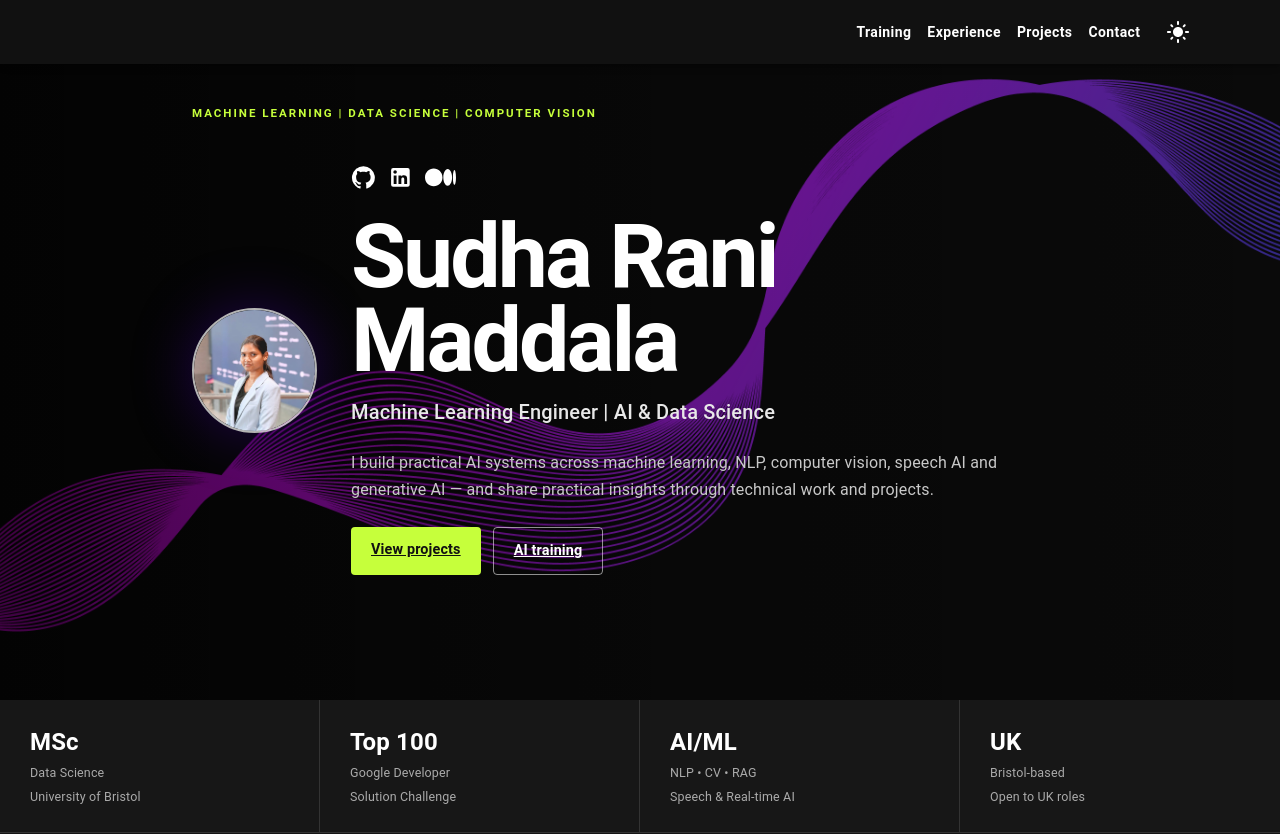
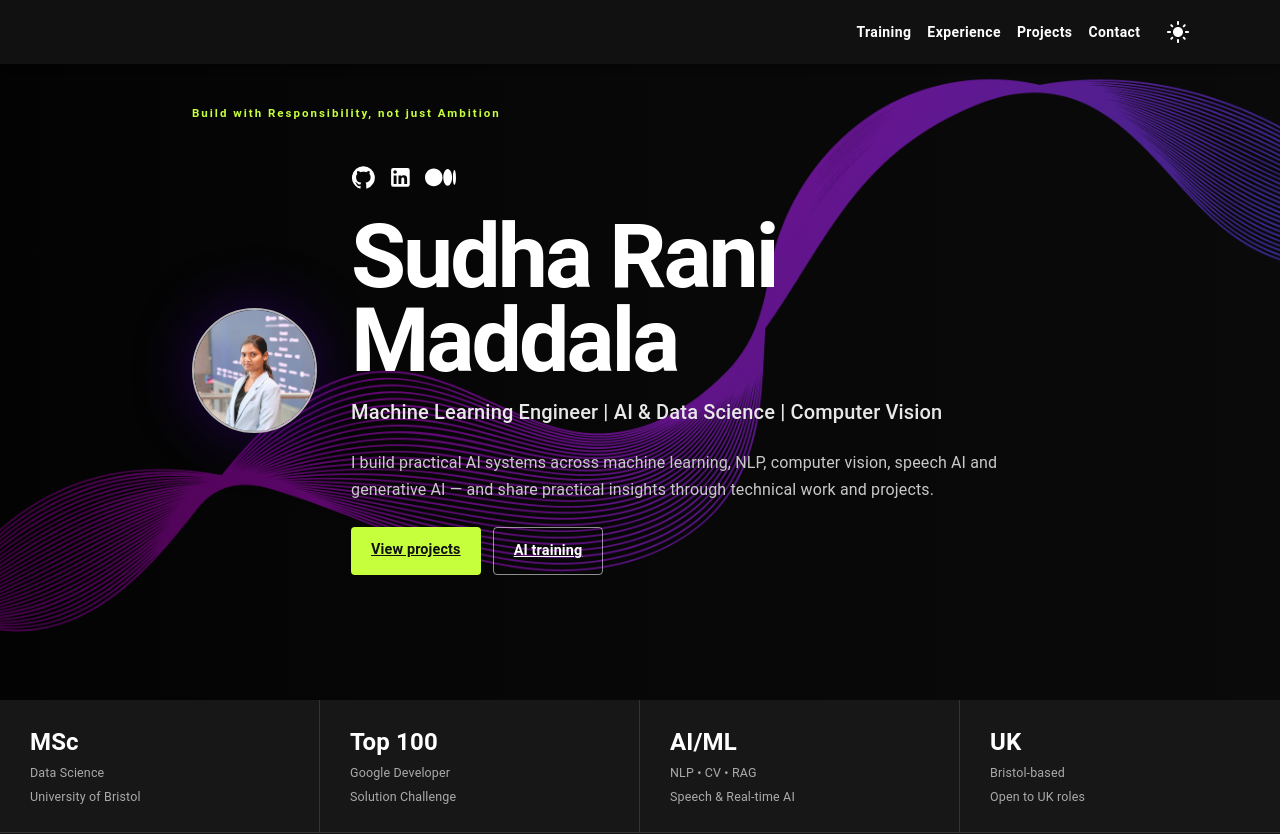
Before and after one commit to SudhaMsr/sudha-ai-portfolio, a React (Create React App) app in the folder sudha-ai-portfolio/: page / in a window 1280 px wide. Shown: the top 834 px of the page. Built offline with nearby package versions, Linux system fonts and the light colour scheme.

Commit message:
Update Main.tsx

```diff
--- a/sudha-ai-portfolio/src/components/Main.tsx
+++ b/sudha-ai-portfolio/src/components/Main.tsx
@@ -12,7 +12,7 @@ function Main() {
       <div className="about-section">
 
         <div className="hero-badge">
-          MACHINE LEARNING | DATA SCIENCE | COMPUTER VISION
+          Build with Responsibility, not just Ambition
         </div>
 
         <img
@@ -59,7 +59,7 @@ function Main() {
           </h1>
 
           <p>
-            Machine Learning Engineer | AI & Data Science
+            Machine Learning Engineer | AI & Data Science | Computer Vision
           </p>
 
           <div className="hero-intro">
```
